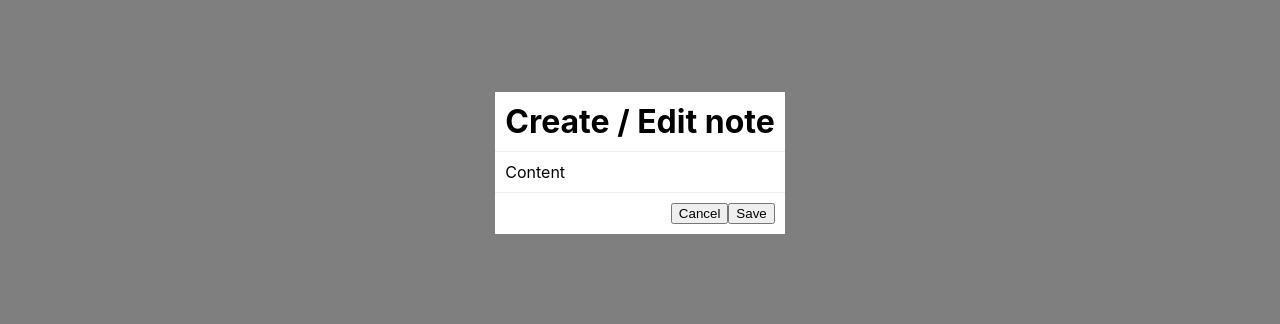
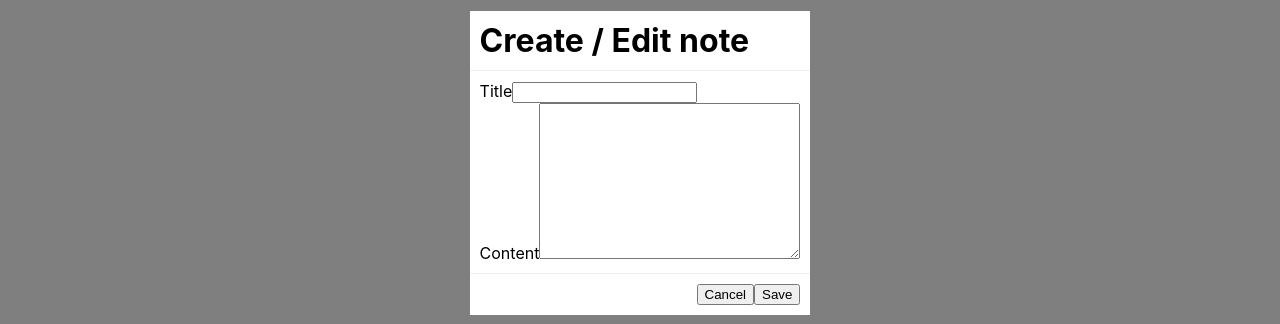
Before and after one commit to felipemunevarn/notes-spring-react, a React (Create React App) app in the folder src/main/resources/static/frontend/: page / in a window 1280 px wide. Both pictures are taken after a click on the button "Create note". Shown: the part 237-561 px from the top of the page. Built offline with nearby package versions, Linux system fonts and the light colour scheme; no server answers.

Commit message:
add functionality to save button in the form

```diff
--- a/src/main/resources/static/frontend/src/components/Init.jsx
+++ b/src/main/resources/static/frontend/src/components/Init.jsx
@@ -7,6 +7,7 @@ const Init = () => {
 
     const [notes, setNotes] = useState(null);
     const [show, setShow] = useState(false);
+    const [body, setBody] = useState({});
 
     const showModal = () => setShow(true)
     const cancelModal = () => setShow(false)
@@ -20,13 +21,16 @@ const Init = () => {
             <div>
                 <h1>My Notes</h1>
                 <button onClick={showModal}>Create note</button>
-                <NoteForm onCancel={cancelModal} show={show}/>
+                <NoteForm onCancel={cancelModal} body={body} setBody={setBody} show={show}/>
             </div>
             <div>
                 {notes !== null ? (
                     notes.map(note => (
                         <div key={note.id}>
-                            <Note note={note} onClick={showModal} onCancel={cancelModal} show={show}/>
+                            <Note note={note} onClick={showModal}
+                                onCancel={cancelModal} show={show}
+                                body={body} setBody={setBody}
+                            />
                         </div>
                     ))
                 ) : (
--- a/src/main/resources/static/frontend/src/components/Note.jsx
+++ b/src/main/resources/static/frontend/src/components/Note.jsx
@@ -1,7 +1,7 @@
 import React from "react";
 import NoteForm from "./NoteForm";
 
-const Note = ({ note, onClick, onCancel, show }) => {
+const Note = ({ note, onClick, onCancel, show, body, setBody }) => {
     return (
         <>
             <div className="note">
@@ -15,7 +15,7 @@ const Note = ({ note, onClick, onCancel, show }) => {
                 <div className="note-icons">
                     <img src="../../icons8-filing-cabinet-64.png" alt="archive-icon" width="20" height="20" />
                     <img src="../../icons8-edit-80.png" alt="edit-icon" onClick={onClick} width="20" height="20" />
-                    <NoteForm onCancel={onCancel} show={show}/>
+                    <NoteForm onCancel={onCancel} show={show} body={body} setBody={setBody}/>
                     <img src="../../icons8-trash-can-50.png" alt="trash-icon" width="20" height="20" />
                 </div>
             </div>
--- a/src/main/resources/static/frontend/src/components/NoteForm.jsx
+++ b/src/main/resources/static/frontend/src/components/NoteForm.jsx
@@ -1,8 +1,23 @@
-import React from "react";
+import React, { useState } from "react";
+import { saveNote } from "../functions/funtions";
 
 const NoteForm = props => {
+
     if (!props.show){
         return null;
+    }
+
+    // const [body, setBody] = useState({});
+
+    const onCancel = () => {
+        const newNote = {
+            'title':  document.getElementById('title').value,
+            'content': document.getElementById('content').value,
+            'modified': new Date().toLocaleDateString().replace("/", "-").replace("/", "-")
+        }
+        console.log(newNote);
+        props.setBody(newNote)
+        saveNote(props.body)
     }
 
     return (
@@ -11,10 +26,21 @@ const NoteForm = props => {
                 <div className="modal-header">
                     <h1 className="modal-title">Create / Edit note</h1>
                 </div>
-                <div className="modal-body">Content</div>
+                <div className="modal-body">
+                    <form className="modal-form">
+                        <div>
+                            <label htmlFor="">Title</label>
+                            <input type="text" name="title" id="title"/>
+                        </div>
+                        <div>
+                            <label htmlFor="">Content</label>
+                            <textarea name="content" id="content" cols="30" rows="10"></textarea>
+                        </div>
+                    </form>
+                </div>
                 <div className="modal-footer">
                     <button onClick={props.onCancel}>Cancel</button>
-                    <button>Save</button>
+                    <button onClick={onCancel}>Save</button>
                 </div>
             </div>
         </div>
--- a/src/main/resources/static/frontend/src/functions/funtions.js
+++ b/src/main/resources/static/frontend/src/functions/funtions.js
@@ -5,6 +5,12 @@ const allNotes = async (state) => {
     state(request.data);
 }
 
+const saveNote = async (body) => {
+    // const request = await axios.post('http://localhost:8080/notes' )
+    console.log(body)
+}
+
 export {
-    allNotes
+    allNotes,
+    saveNote
 }
--- a/src/main/resources/static/frontend/src/index.css
+++ b/src/main/resources/static/frontend/src/index.css
@@ -56,6 +56,11 @@ code {
   border-bottom: 1px solid #eee;
 }
 
+.modal-form {
+  display: flex;
+  flex-direction: column;
+}
+
 .note {
   display: flex;
   width: 40%;
```
